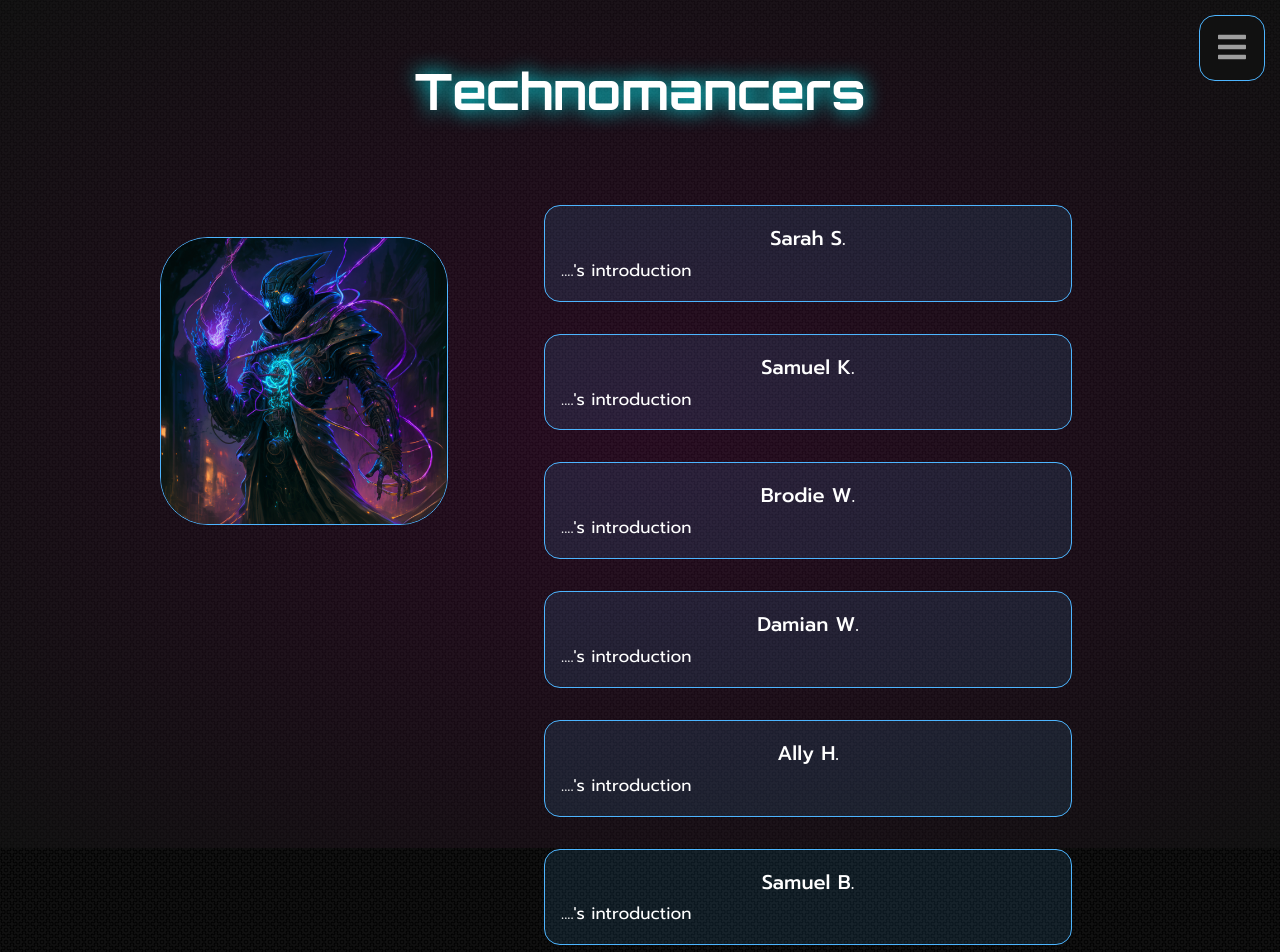
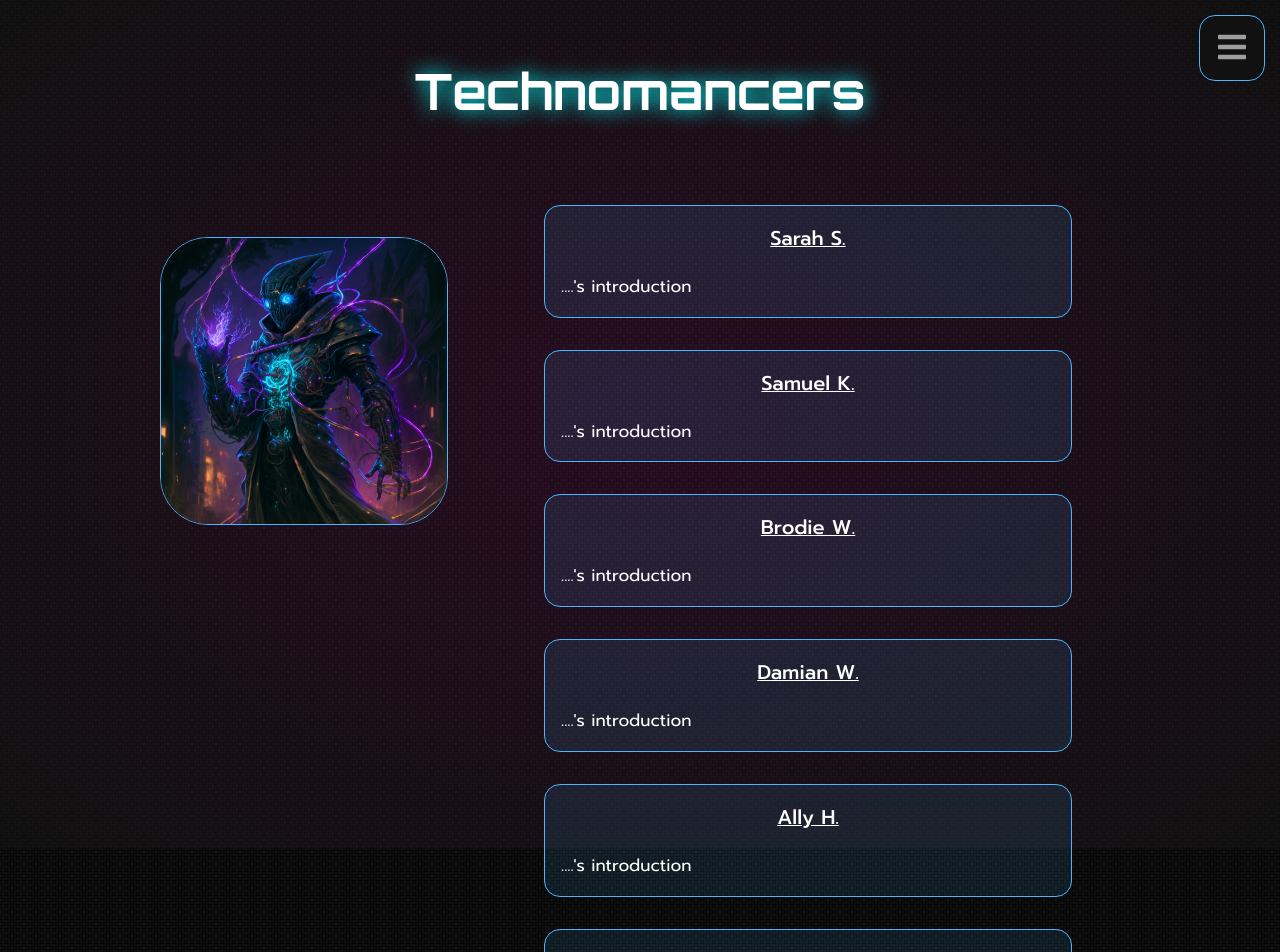
Before and after one commit to skdxxb95/technomancers, a React (Create React App) app: page /#/ in a window 1280 px wide. Shown: the top 952 px of the page. Built offline with nearby package versions, Linux system fonts and the light colour scheme.

Commit message:
Added my introduction

```diff
--- a/src/components/Home/Home.jsx
+++ b/src/components/Home/Home.jsx
@@ -61,7 +61,7 @@ const Home = () => {
               {/*----- SAMUEL B'S INTRODUCTION CONTENT ----*/}
               <h3>Samuel B.</h3>
               <p>
-                ....'s introduction
+                My name is Sam, and I am a student at RMIT with the student number S3992963. I am originally from England, but grew up in Brisbane, Australia. Before starting my studies in the Bachelor of Information Technology, I worked in the hospitality industry. However, I have always had a personal interest in IT and recently decided to pursue a career in this field. I am particularly interested in software development and have a passion for understanding how things work and how they can be improved. In my spare time, I enjoy tinkering with electronics and programming. I have some experience in IT, including my experiences with the Twilight Hack and USB Gecko, which taught me a lot about problem-solving and working with electronics. I also have some experience with programming being something I enjoy doing in my spare time and experience in tech support, being my current career. I am excited to learn more about full stack development and other areas of IT as part of my studies at RMIT. I am part of the team Technomancers for this project. We are a group of dedicated and enthusiastic students with a shared interest in technology.
               </p>
               {/*------ THIS IS WHERE YOU STOP ------*/}
             </div>
--- a/src/components/Home/home.css
+++ b/src/components/Home/home.css
@@ -80,6 +80,8 @@ img {
 
 .introduction-content > div h3, h4 {
   text-align: center;
+  margin-bottom: 1rem;
+  text-decoration: underline;
 }
 
 .github-links {
```
